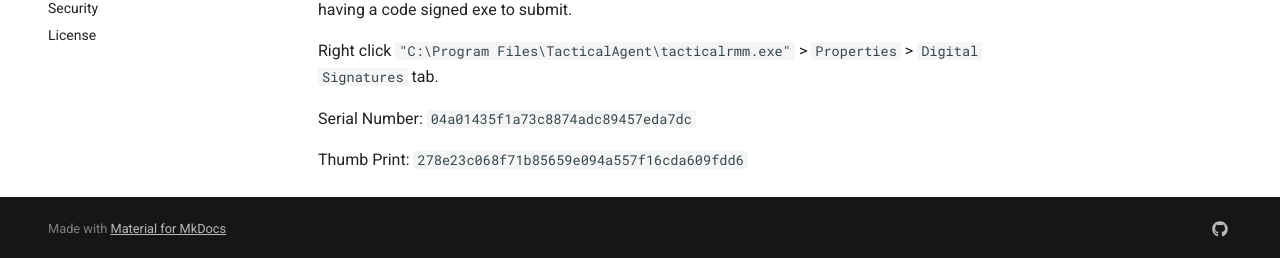
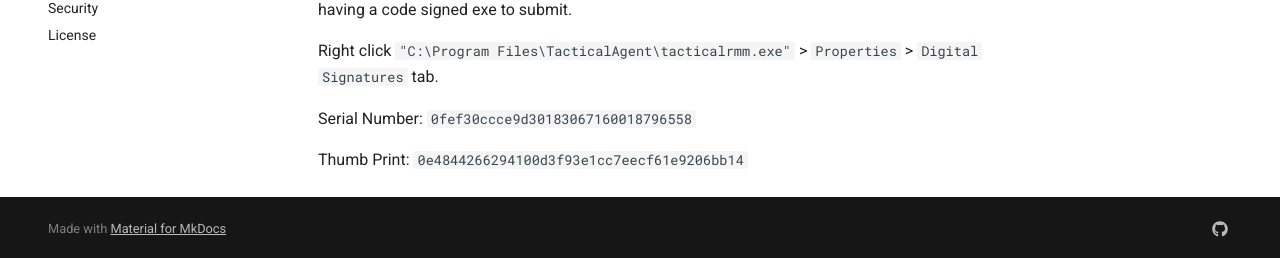
Before and after one commit to amidaware/trmm-docs, an MkDocs documentation site: the page built from docs/code_signing.md, in a window 1280 px wide and 900 px high, scrolled down 1253 px. Shown: the part 639-897 px from the top of the window. Built offline with MkDocs 1.6.1 and Material for MkDocs 9.7.7, drawn with Linux system fonts in a browser that asks for light colours; comment, search, counter and statistics services are not loaded.

Commit message:
updating signed SN and thumbprint

```diff
--- a/docs/code_signing.md
+++ b/docs/code_signing.md
@@ -51,6 +51,6 @@
 
 Right click `"C:\Program Files\TacticalAgent\tacticalrmm.exe"` > `Properties` > `Digital Signatures` tab.
 
-Serial Number: `04a01435f1a73c8874adc89457eda7dc`
+Serial Number: `0fef30ccce9d30183067160018796558`
 
-Thumb Print: `278e23c068f71b85659e094a557f16cda609fdd6`
+Thumb Print: `0e4844266294100d3f93e1cc7eecf61e9206bb14`
```
